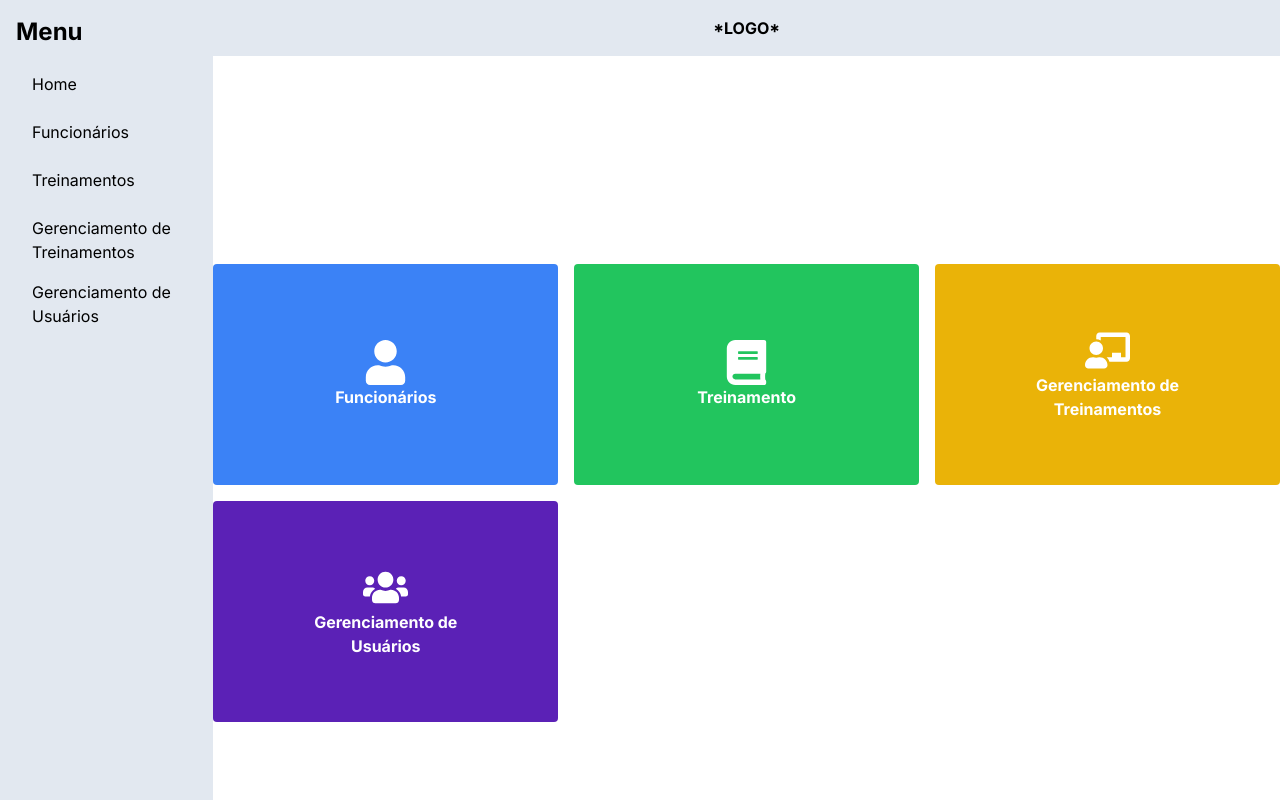
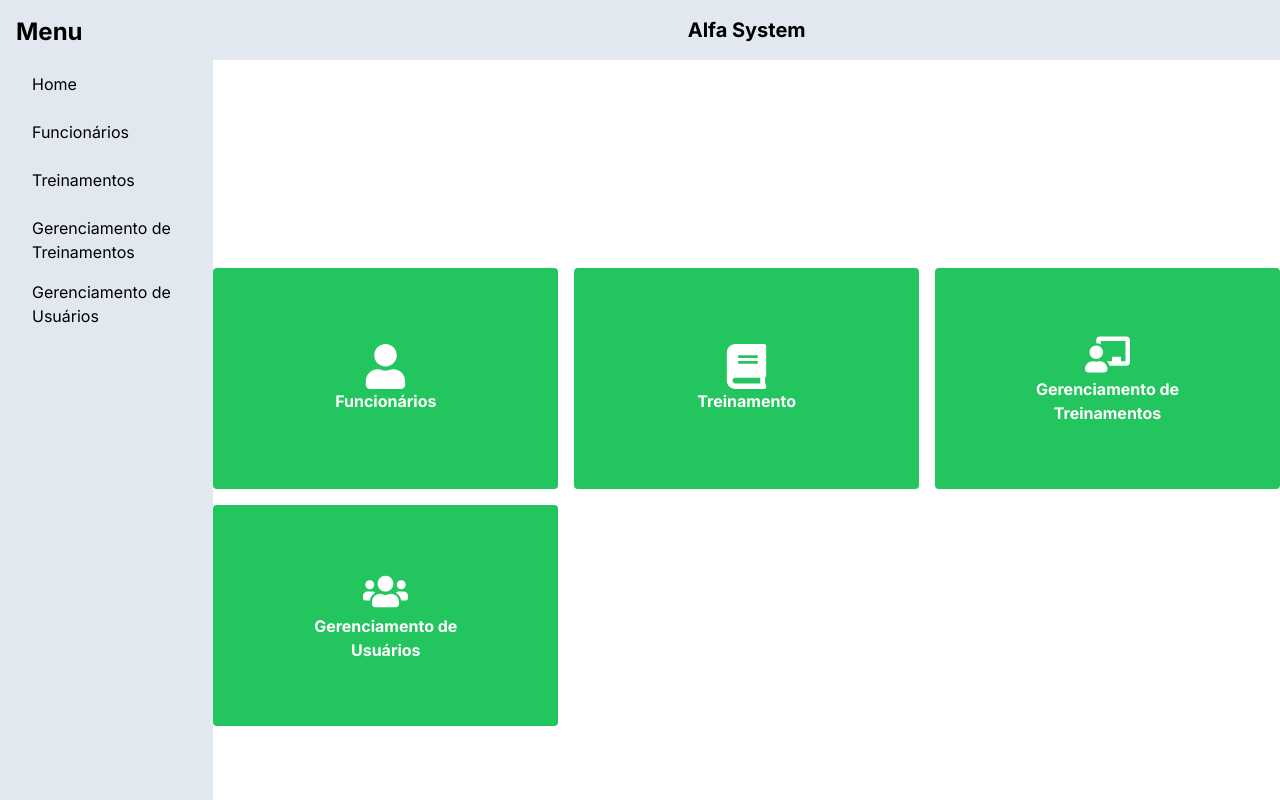
Before and after one commit to Aiex02/next-system-app, a Next.js app: page / in a window 1280 px wide. Built offline with nearby package versions, Linux system fonts and the light colour scheme.

Commit message:
change layout

```diff
--- a/src/app/employees/page.tsx
+++ b/src/app/employees/page.tsx
@@ -130,7 +130,7 @@ export default function Funcionarios() {
             <div className="text-red-500">{formik.errors.matricula}</div>
           )}
         </div>
-        <button type="submit" className="bg-blue-500 text-white px-4 py-2">
+        <button type="submit" className="bg-green-500 hover:bg-green-600 text-white px-4 py-2">
           {modoEdicao ? "Editar Funcionário" : "Adicionar Funcionário"}
         </button>
       </form>
--- a/src/app/gerenciaTreinamento/page.tsx
+++ b/src/app/gerenciaTreinamento/page.tsx
@@ -77,7 +77,7 @@ export default function TreinaFunc() {
     fetchData();
   }, []);
   return (
-    <div className="max-w-2xl mx-auto p-6 bg-gray-100 rounded shadow">
+    <div className="max-w-5xl mx-auto p-6 bg-gray-100 rounded shadow">
       <h2 className="text-2xl font-bold mb-4">Associações de Funcionários e Treinamentos</h2>
       <form onSubmit={formik.handleSubmit}>
         <div className="grid grid-cols-2 gap-4 mb-4">
@@ -138,12 +138,12 @@ export default function TreinaFunc() {
         </div>
         <button
           type="submit"
-          className="inline-flex items-center px-4 py-2 border border-transparent text-base font-medium rounded-md text-white bg-blue-600 hover:bg-blue-700 focus:outline-none focus:ring focus:border-blue-300 active:bg-blue-800"
+          className="inline-flex items-center px-4 py-2 border border-transparent text-base font-medium rounded-md text-white bg-green-500 hover:bg-green-600 focus:outline-none focus:ring focus:border-blue-300 active:bg-blue-800"
         >
           Enviar
         </button>
       </form>
-      <Table className="min-w-full border rounded overflow-hidden mt-4">
+      <Table className="min-w-full border rounded overflow-hidden mt-8">
         <TableHeader className="bg-gray-200">
           <TableRow>
             <TableHead className="border px-4 py-2">Matrícula</TableHead>
--- a/src/app/gerenciaUsuarios/page.tsx
+++ b/src/app/gerenciaUsuarios/page.tsx
@@ -107,12 +107,12 @@ export default function UserManagement() {
                     {formik.errors.password && <div className="text-red-500">{formik.errors.password}</div>}
                 </div>
 
-                <button type="submit" className="bg-blue-500 text-white px-4 py-2">
+                <button type="submit" className="bg-green-500 hover:bg-green-600 text-white px-4 py-2">
                     {editingUser ? 'Editar Usuário' : 'Adicionar Usuário'}
                 </button>
             </form>
 
-            <Table className="w-5/6 mx-auto border-collapse border">
+            <Table className="w-5/6 mx-auto border-collapse border mt-10">
                 <TableHeader>
                     <TableRow>
                         <TableHead className="border p-2 text-center font-bold">Nome</TableHead>
--- a/src/app/page.tsx
+++ b/src/app/page.tsx
@@ -5,19 +5,19 @@ export default function Home() {
   return (
     <div className="flex items-center justify-center mt-52">
       <div className="grid grid-cols-3 gap-4 text-center content-center">
-        <Link href="/employees" className="bg-blue-500 hover:bg-blue-700 text-white font-bold py-16 px-20 rounded flex flex-col items-center justify-center space-y-3">
+        <Link href="/employees" className="bg-green-500 hover:bg-green-600 text-white font-bold py-16 px-20 rounded flex flex-col items-center justify-center space-y-3">
           <FaUser size={45} />
           Funcionários
         </Link>
-        <Link href="/training" className="bg-green-500 hover:bg-green-700 text-white font-bold py-16 px-20 rounded flex flex-col items-center justify-center space-y-3">
+        <Link href="/training" className="bg-green-500 hover:bg-green-600 text-white font-bold py-16 px-20 rounded flex flex-col items-center justify-center space-y-3">
           <FaBook size={45} />
           Treinamento
         </Link>
-        <Link href="/gerenciaTreinamento" className="bg-yellow-500 hover:bg-yellow-700 text-white font-bold py-16 px-20 rounded flex flex-col items-center justify-center space-y-3">
+        <Link href="/gerenciaTreinamento" className="bg-green-500 hover:bg-green-600 text-white font-bold py-16 px-20 rounded flex flex-col items-center justify-center space-y-3">
           <FaChalkboardTeacher size={45} />
           Gerenciamento de Treinamentos
         </Link>
-        <Link href="/gerenciaUsuarios" className="bg-violet-800 hover:bg-violet-900 text-white font-bold py-16 px-20 rounded flex flex-col items-center justify-center space-y-3">
+        <Link href="/gerenciaUsuarios" className="bg-green-500 hover:bg-green-600 text-white font-bold py-16 px-20 rounded flex flex-col items-center justify-center space-y-3">
           <FaUsers size={45} />
           Gerenciamento de Usuários
         </Link>
--- a/src/app/training/page.tsx
+++ b/src/app/training/page.tsx
@@ -137,7 +137,7 @@ export default function Treinamentos() {
             <div className="text-red-500">{formik.errors.validade}</div>
           )}
         </div>
-        <button type="submit" className="bg-blue-500 text-white px-4 py-2">
+        <button type="submit" className="bg-green-500 hover:bg-green-600 text-white px-4 py-2">
           {modoEdicao ? "Editar Treinamento" : "Adicionar Treinamento"}
         </button>
       </form>
--- a/src/components/dropdown.tsx
+++ b/src/components/dropdown.tsx
@@ -9,33 +9,33 @@ export default function Dropdown() {
         <ul className="space-y-2">
         <li>
             <Link href="/">
-              <button className="block w-full text-left text-black bg-transparent hover:bg-orange-600 py-2 px-4 rounded-md focus:outline-none">
+              <button className="block w-full text-left text-black bg-transparent hover:bg-green-500 hover:text-white py-2 px-4 rounded-md focus:outline-none">
                 Home
               </button>
             </Link>
           </li>
           <li>
             <Link href="/employees">
-              <button className="block w-full text-left text-black bg-transparent hover:bg-orange-600 py-2 px-4 rounded-md focus:outline-none">
+              <button className="block w-full text-left text-black bg-transparent hover:bg-green-500 hover:text-white py-2 px-4 rounded-md focus:outline-none">
                 Funcionários
               </button>
             </Link>
           </li>
           <li>
             <Link href="/training">
-              <button className="block w-full text-left text-black bg-transparent hover:bg-orange-600 py-2 px-4 rounded-md focus:outline-none">
+              <button className="block w-full text-left text-black bg-transparent hover:bg-green-500 hover:text-white py-2 px-4 rounded-md focus:outline-none">
                 Treinamentos
               </button>
             </Link>
           </li>
           <li>
             <Link href="/gerenciaTreinamento">
-              <button className="block w-full text-left text-black bg-transparent hover:bg-orange-600 py-2 px-4 rounded-md focus:outline-none">
+              <button className="block w-full text-left text-black bg-transparent hover:bg-green-500 hover:text-white py-2 px-4 rounded-md focus:outline-none">
                 Gerenciamento de Treinamentos
               </button>
             </Link>
             <Link href="/gerenciaUsuarios">
-              <button className="block w-full text-left text-black bg-transparent hover:bg-orange-600 py-2 px-4 rounded-md focus:outline-none">
+              <button className="block w-full text-left text-black bg-transparent hover:bg-green-500 hover:text-white py-2 px-4 rounded-md focus:outline-none">
                 Gerenciamento de Usuários
               </button>
             </Link>
--- a/src/components/navbar.tsx
+++ b/src/components/navbar.tsx
@@ -2,8 +2,8 @@ const Navbar = () => {
     return (
       <nav className="bg-slate-200 p-4">
         <div className=" justify-between">
-          <div className=" space-x-4 text-center text-black font-bold">
-            <h1>*LOGO*</h1>
+          <div className=" space-x-4 text-center text-black font-bold text-xl">
+            <h1>Alfa System</h1>
           </div>
         </div>
       </nav>
```
